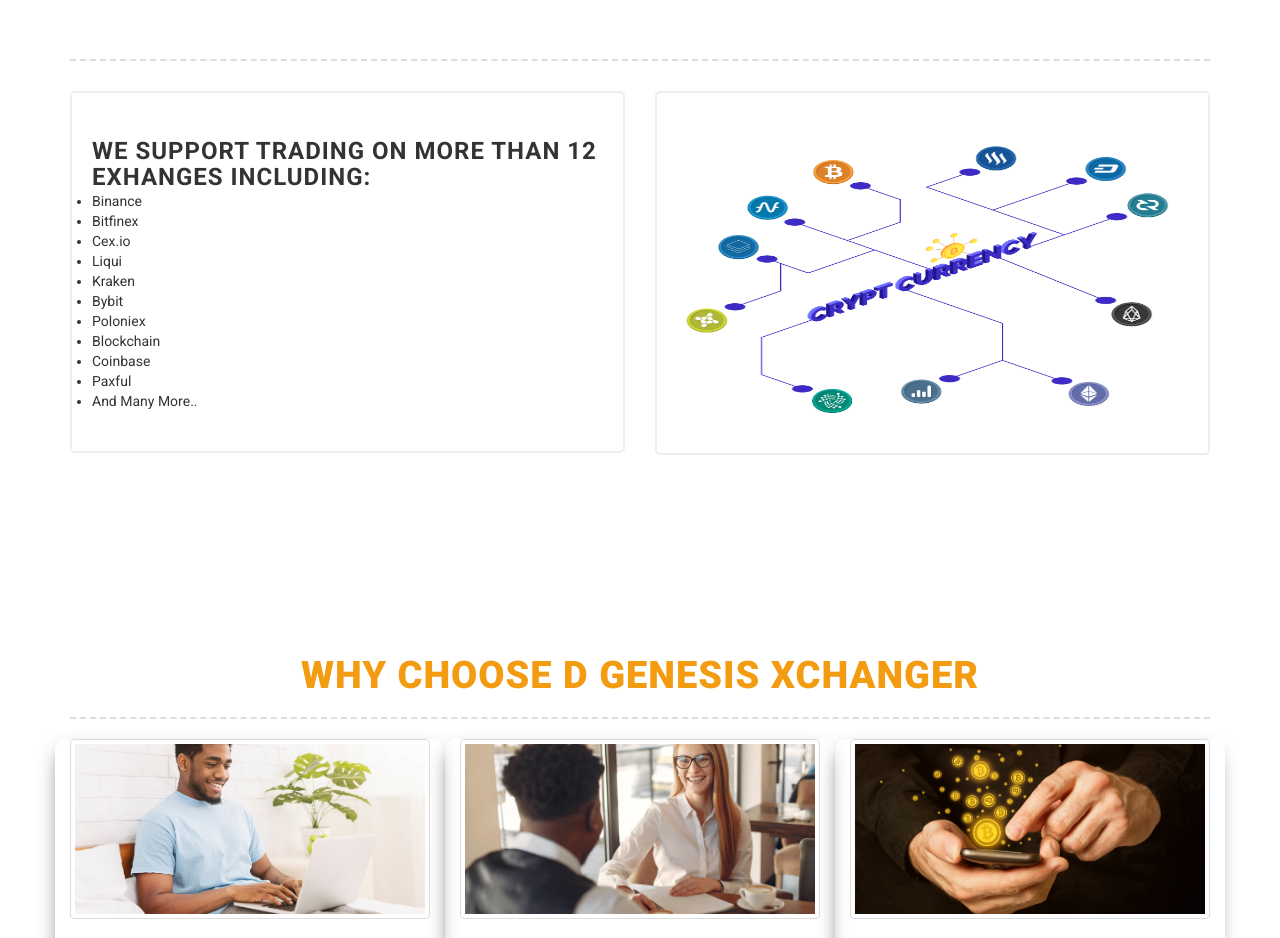
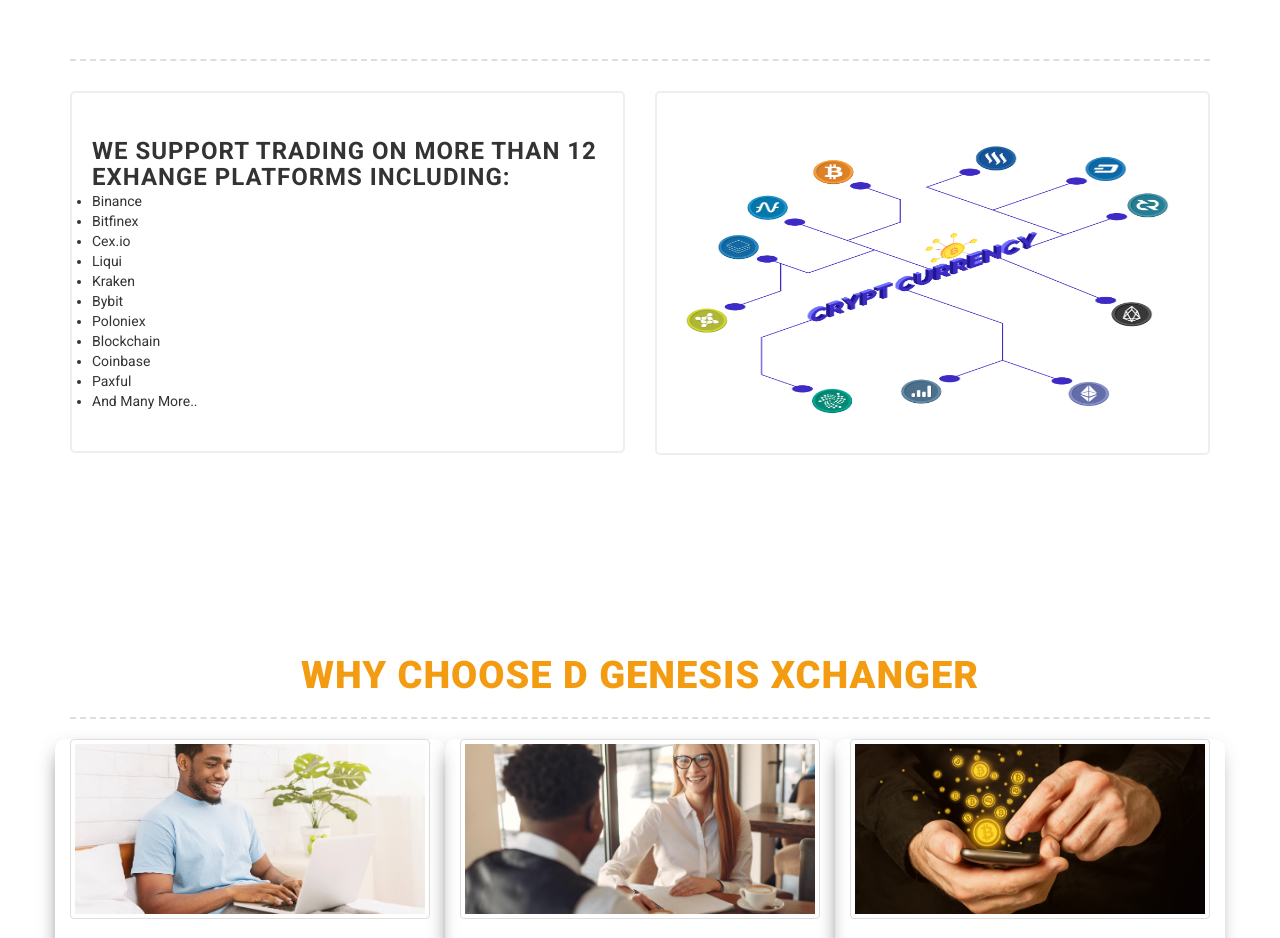
Before and after one commit to lara223/Trading-website, a plain HTML site: page index.html in a window 1280 px wide. Shown: the part 2220-3158 px from the top of the page. Drawn offline with Linux system fonts and the light colour scheme.

Commit message:
corrected error

```diff
--- a/index.html
+++ b/index.html
@@ -157,7 +157,7 @@
             <div class="row">
                 <div class="col-md-6">
                     <div class="bdr">
-                        <h3 style="font-weight: bold;">We support trading on more than 12 exhanges including:</h3>
+                        <h3 style="font-weight: bold;">We support trading on more than 12 exhange platforms including:</h3>
                         <ul>
                             <li>Binance</li>
                             <li>Bitfinex</li>
```
